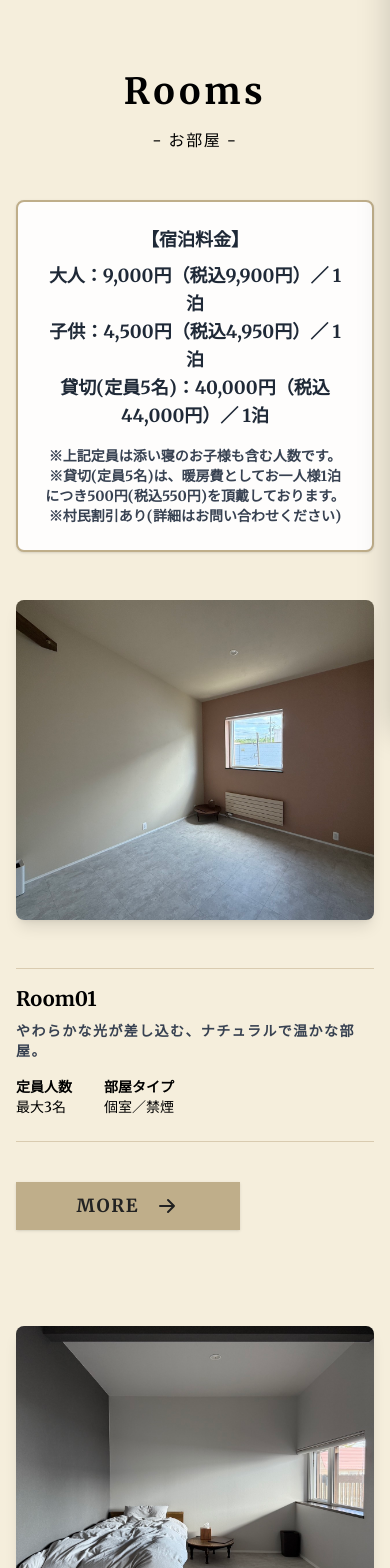
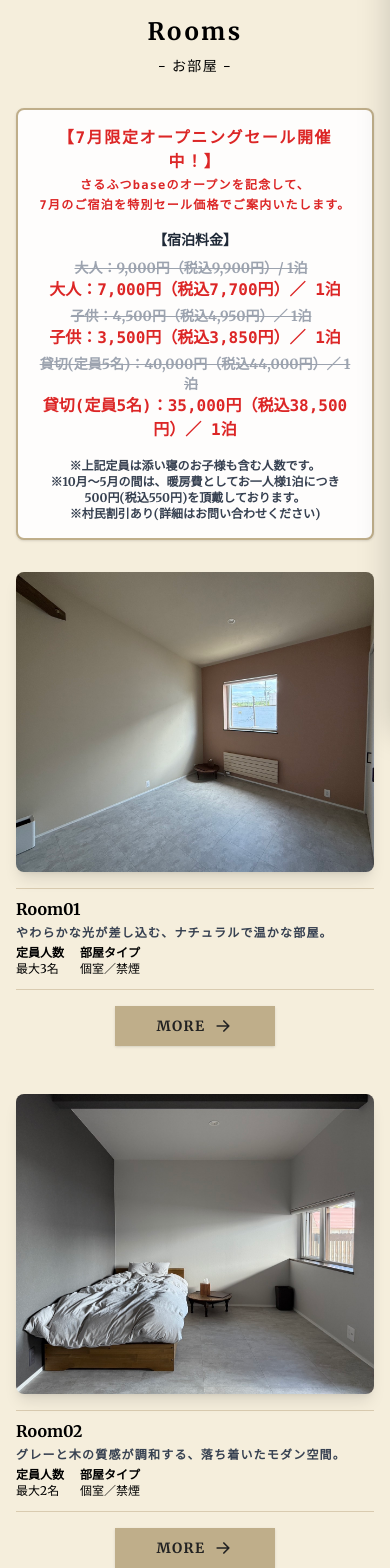
Before and after one commit to Fuji-oO/Sarufutsu_base, a Next.js app: page /rooms in a window 390 px wide. Shown: the part 120-1688 px from the top of the page. Built offline with nearby package versions, Linux system fonts and the light colour scheme; a web font is replaced by a local one.

Commit message:
feat: RoomsRoom詳細ページの7月限定セール表示レスポンシブ注意書き分岐等まとめて対応

```diff
--- a/src/app/rooms/page.tsx
+++ b/src/app/rooms/page.tsx
@@ -23,66 +23,87 @@ const rooms = [
 
 export default function RoomsPage() {
   return (
-    <div className="min-h-screen py-[120px]" style={{background:'#F5EEDC'}}>
+    <div className="min-h-screen pt-16 pb-24 md:py-[120px]" style={{background:'#F5EEDC'}}>
       <div className="container mx-auto px-4">
-        <h1 className="text-4xl font-bold mb-4 text-center" style={{letterSpacing:'0.1em'}}>Rooms</h1>
-        <p className="text-ml text-center mb-12" style={{letterSpacing:'0.1em'}}>- お部屋 -</p>
-        <div className="mb-12 max-w-2xl mx-auto bg-[#FEFDFC] rounded-lg shadow p-6 text-center text-lg font-semibold text-gray-800" style={{border: '2px solid #bfae8a'}}>
+        <h1 className="text-2xl md:text-4xl font-bold mb-2 md:mb-4 text-center" style={{letterSpacing:'0.1em'}}>Rooms</h1>
+        <p className="text-sm md:text-base text-center mb-8 md:mb-12" style={{letterSpacing:'0.1em'}}>- お部屋 -</p>
+        <div className="mb-8 md:mb-12 max-w-2xl mx-auto bg-[#FEFDFC] rounded-lg shadow p-4 md:p-6 text-center text-sm md:text-lg font-semibold text-gray-800" style={{border: '2px solid #bfae8a'}}>
+          <div className="mb-4">
+            <span className="text-red-600 font-bold text-base md:text-2xl tracking-widest font-mono" style={{letterSpacing:'0.1em'}}>【7月限定オープニングセール開催中！】</span><br />
+            <span className="text-red-600 text-xs md:text-ml tracking-widest font-mono" style={{letterSpacing:'0.1em'}}>さるふつbaseのオープンを記念して、<br />7月のご宿泊を特別セール価格でご案内いたします。</span>
+          </div>
           <div className="mb-2">【宿泊料金】</div>
-          <div>大人：9,000円（税込9,900円）／ 1泊</div>
-          <div>子供：4,500円（税込4,950円）／ 1泊</div>
-          <div>貸切(定員5名)：40,000円（税込44,000円）／ 1泊</div>
-          <div className="mt-4 text-sm text-gray-700">
+          <div className="mb-1">
+            <span className="line-through text-gray-400 mr-2">大人：9,000円（税込9,900円）/ 1泊</span><br />
+            <span className="text-red-600 font-extrabold text-base md:text-lg font-mono">大人：7,000円（税込7,700円）／ 1泊</span>
+          </div>
+          <div className="mb-1">
+            <span className="line-through text-gray-400 mr-2">子供：4,500円（税込4,950円）／ 1泊</span><br />
+            <span className="text-red-600 font-extrabold text-base md:text-lg font-mono">子供：3,500円（税込3,850円）／ 1泊</span>
+          </div>
+          <div className="mb-1">
+            <span className="line-through text-gray-400 mr-2">貸切(定員5名)：40,000円（税込44,000円）／ 1泊</span><br />
+            <span className="text-red-600 font-extrabold text-base md:text-lg font-mono">貸切(定員5名)：35,000円（税込38,500円）／ 1泊</span>
+          </div>
+          {/* スマホ用注意書き */}
+          <div className="block md:hidden mt-4 text-xs text-gray-700">
             ※上記定員は添い寝のお子様も含む人数です。<br />
-            ※貸切(定員5名)は、暖房費としてお一人様1泊につき500円(税込550円)を頂戴しております。<br />
+            ※10月～5月の間は、暖房費としてお一人様1泊につき<br />
+            500円(税込550円)を頂戴しております。<br />
+            ※村民割引あり(詳細はお問い合わせください)
+          </div>
+          {/* PC用注意書き */}
+          <div className="hidden md:block mt-4 text-sm text-gray-700">
+            ※上記定員は添い寝のお子様も含む人数です。<br />
+            ※10月～5月の間は、暖房費としてお一人様1泊につき500円(税込550円)を頂戴しております。<br />
             ※村民割引あり(詳細はお問い合わせください)
           </div>
         </div>
-        <div className="flex flex-col gap-24">
+        <div className="flex flex-col gap-12 md:gap-24">
           {/* Room1 */}
-          <div className="flex flex-col md:flex-row items-stretch gap-8">
+          <div className="flex flex-col md:flex-row items-stretch gap-4 md:gap-8">
             {/* 画像 */}
-            <div className="md:w-1/2 w-full h-[320px] md:h-[340px] relative rounded-lg overflow-hidden shadow-lg">
+            <div className="md:w-1/2 w-full h-[300px] md:h-[340px] relative rounded-lg overflow-hidden shadow-lg">
               <Image src="/images/room1_1.jpg" alt="Room1" fill className="object-cover" />
             </div>
             {/* 情報 */}
             <div className="md:w-1/2 w-full flex flex-col justify-center">
-              <hr className="my-4" style={{borderColor:'#D9CBB0'}} />
-              <div className="text-xl md:text-2xl font-bold mb-2">Room01</div>
-              <div className="mb-2 text-sm tracking-widest font-bold text-gray-700 mb-4">やわらかな光が差し込む、ナチュラルで温かな部屋。</div>
-              <div className="flex flex-row gap-8 mb-2 text-sm">
+              <hr className="mb-2 md:my-4" style={{borderColor:'#D9CBB0'}} />
+              <div className="text-base md:text-2xl font-bold mb-1 md:mb-2">Room01</div>
+              <div className="mb-1 md:mb-2 text-xs md:text-sm tracking-widest font-bold text-gray-700 md:mb-4">やわらかな光が差し込む、ナチュラルで温かな部屋。</div>
+              <div className="flex flex-row gap-4 md:gap-8 mb-1 md:mb-2 text-xs md:text-sm">
                 <div><span className="font-bold">定員人数</span><br />最大3名</div>
                 <div><span className="font-bold">部屋タイプ</span><br />個室／禁煙</div>
               </div>
-              <hr className="my-4" style={{borderColor:'#D9CBB0'}} />
+              <hr className="mt-2 md:my-4" style={{borderColor:'#D9CBB0'}} />
               <Link href="/rooms/room1">
-                <button className="more-btn mt-6 w-56 h-12 bg-[#BFAE8A] text-[#222] font-bold rounded-none shadow hover:opacity-80 transition text-lg flex items-center justify-center">
-                  <span className="more-btn-text tracking-widest mr-4">MORE</span>
-                  <span className="inline-block w-6 h-6"><svg width="100%" height="100%" viewBox="0 0 24 24" fill="none"><path d="M5 12h14M13 6l6 6-6 6" stroke="#222" strokeWidth="2" strokeLinecap="round" strokeLinejoin="round"/></svg></span>
+                <button className="more-btn mt-4 md:mt-6 w-40 md:w-56 h-10 md:h-12 bg-[#BFAE8A] text-[#222] font-bold rounded-none shadow hover:opacity-80 transition text-sm md:text-lg flex items-center justify-center mx-auto md:mx-0">
+                  <span className="more-btn-text tracking-widest mr-2 md:mr-4">MORE</span>
+                  <span className="inline-block w-5 h-5 md:w-6 md:h-6"><svg width="100%" height="100%" viewBox="0 0 24 24" fill="none"><path d="M5 12h14M13 6l6 6-6 6" stroke="#222" strokeWidth="2" strokeLinecap="round" strokeLinejoin="round"/></svg></span>
                 </button>
               </Link>
             </div>
           </div>
           {/* Room2 */}
-          <div className="flex flex-col md:flex-row items-stretch gap-8">
+          <div className="flex flex-col md:flex-row items-stretch gap-4 md:gap-8">
             {/* 画像 */}
-            <div className="md:w-1/2 w-full h-[320px] md:h-[340px] relative rounded-lg overflow-hidden shadow-lg">
+            <div className="md:w-1/2 w-full h-[300px] md:h-[340px] relative rounded-lg overflow-hidden shadow-lg">
               <Image src="/images/room2_1.jpg" alt="Room2" fill className="object-cover" />
             </div>
             {/* 情報 */}
             <div className="md:w-1/2 w-full flex flex-col justify-center">
-              <hr className="my-4" style={{borderColor:'#D9CBB0'}} />
-              <div className="text-xl md:text-2xl font-bold mb-2">Room02</div>
-              <div className="mb-2 text-sm tracking-widest font-bold text-gray-700 mb-4">グレーと木の質感が調和する、落ち着いたモダン空間。</div>
-              <div className="flex flex-row gap-8 mb-2 text-sm">
+              <hr className="mb-2 md:my-4" style={{borderColor:'#D9CBB0'}} />
+              <div className="text-base md:text-2xl font-bold mb-1 md:mb-2">Room02</div>
+              <div className="mb-1 md:mb-2 text-xs md:text-sm tracking-widest font-bold text-gray-700 md:mb-4">グレーと木の質感が調和する、落ち着いたモダン空間。</div>
+              <div className="flex flex-row gap-4 md:gap-8 mb-1 md:mb-2 text-xs md:text-sm">
                 <div><span className="font-bold">定員人数</span><br />最大2名</div>
                 <div><span className="font-bold">部屋タイプ</span><br />個室／禁煙</div>
               </div>
-              <hr className="my-4" style={{borderColor:'#D9CBB0'}} />
+              <hr className="mt-2 md:my-4" style={{borderColor:'#D9CBB0'}} />
               <Link href="/rooms/room2">
-                <button className="more-btn mt-6 w-56 h-12 bg-[#BFAE8A] text-[#222] font-bold rounded-none shadow hover:opacity-80 transition text-lg flex items-center justify-center">
-                  <span className="more-btn-text tracking-widest mr-4">MORE</span>
-                  <span className="inline-block w-6 h-6"><svg width="100%" height="100%" viewBox="0 0 24 24" fill="none"><path d="M5 12h14M13 6l6 6-6 6" stroke="#222" strokeWidth="2" strokeLinecap="round" strokeLinejoin="round"/></svg></span>
+                <button className="more-btn mt-4 md:mt-6 w-40 md:w-56 h-10 md:h-12 bg-[#BFAE8A] text-[#222] font-bold rounded-none shadow hover:opacity-80 transition text-sm md:text-lg flex items-center justify-center mx-auto md:mx-0">
+                  <span className="more-btn-text tracking-widest mr-2 md:mr-4">MORE</span>
+                  <span className="inline-block w-5 h-5 md:w-6 md:h-6"><svg width="100%" height="100%" viewBox="0 0 24 24" fill="none"><path d="M5 12h14M13 6l6 6-6 6" stroke="#222" strokeWidth="2" strokeLinecap="round" strokeLinejoin="round"/></svg></span>
                 </button>
               </Link>
             </div>
```
Also changed, not shown: src/app/rooms/room1/page.tsx (+34 -24 lines), src/app/rooms/room2/page.tsx (+31 -19 lines).
